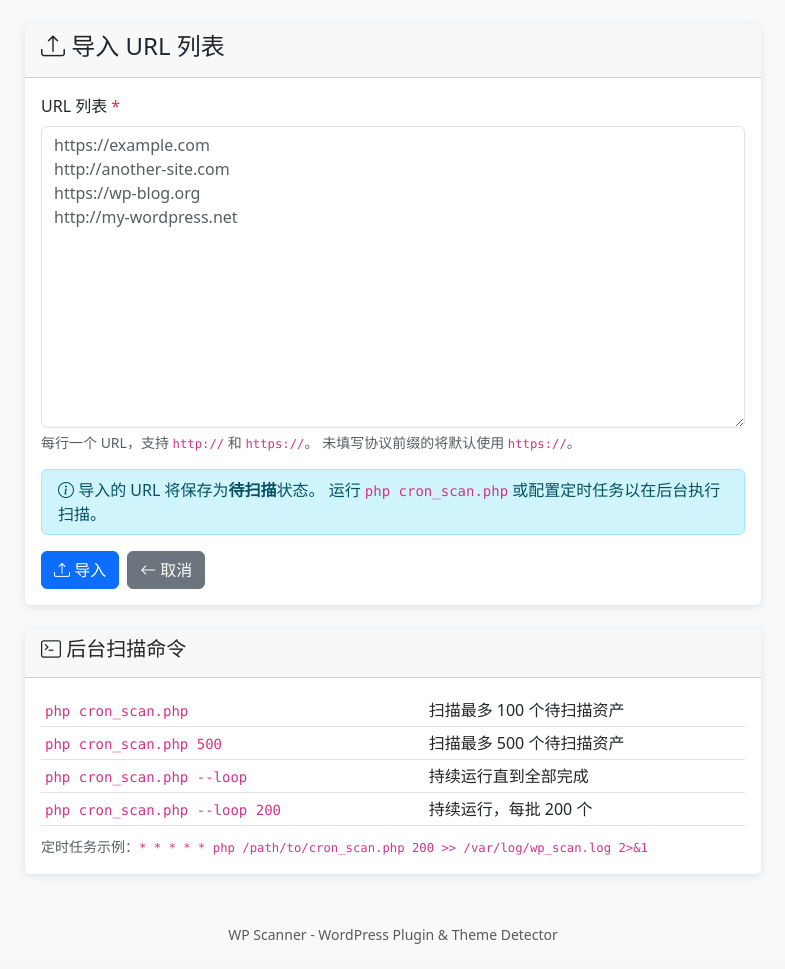
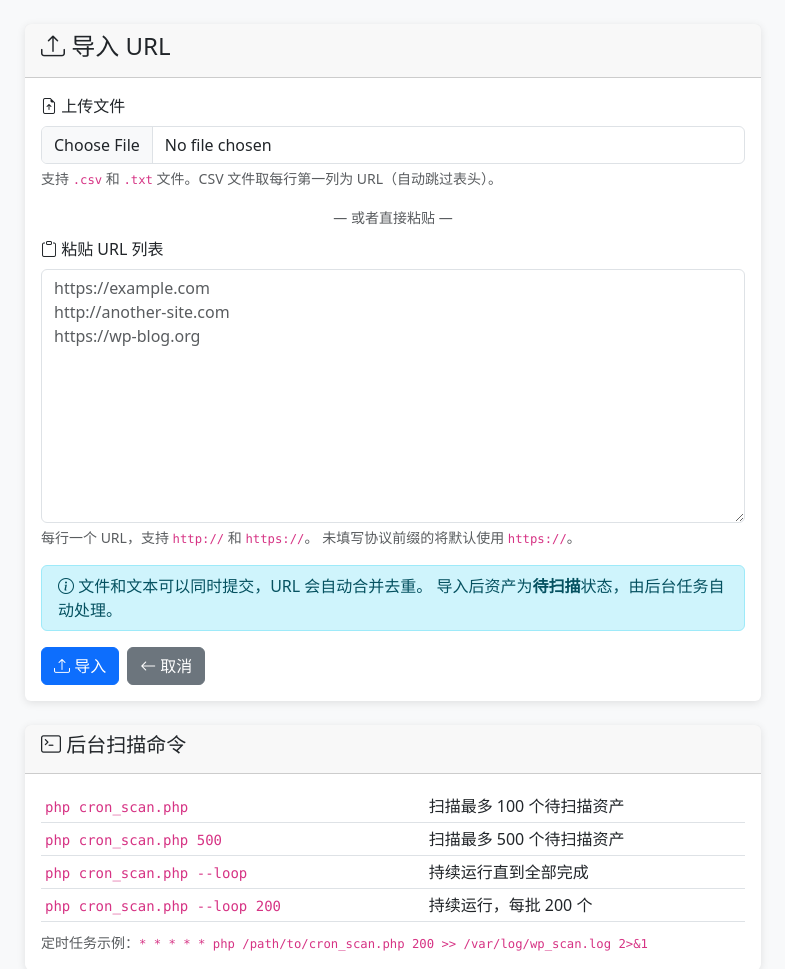
Before and after one commit to longlivepakistan999/testzip, a PHP site: page /import.php in a window 1280 px wide. Shown: the part 56-1025 px from the top of the page, without its empty margins (247-1032 px from the left). Before the commit the page ends 1000 px from the top, so only its background shows below. Run offline with PHP 8.4, Linux system fonts and the light colour scheme.

Commit message:
Add CSV/TXT file upload import alongside text paste
- Support .csv file upload (reads first column as URL, skips header)
- Support .txt file upload (one URL per line)
- File and text paste can be used together, auto-merged and deduplicated
- Add enctype=multipart/form-data to form
- Chinese UI labels for both input methods

https://claude.ai/code/session_015AGk9fbysfDB9FhtCXnSti

```diff
--- a/wp_scanner/import.php
+++ b/wp_scanner/import.php
@@ -1,25 +1,55 @@
 <?php
 /**
- * Import URL list — batch add WordPress assets.
- * Only inserts into DB. Scanning is handled by cron_scan.php.
+ * 导入 URL — 支持文本粘贴和 CSV/TXT 文件上传。
+ * 只插入数据库，扫描由 cron_scan.php 处理。
  */
 require_once __DIR__ . '/includes/config.php';
 require_once __DIR__ . '/includes/scanner.php';
 init_db();
 
 if ($_SERVER['REQUEST_METHOD'] === 'POST') {
-    $urls_text = $_POST['urls'] ?? '';
+    $normalized = [];
 
-    $lines = preg_split('/\r?\n/', trim($urls_text));
-    $normalized = [];
-    foreach ($lines as $line) {
-        $url = trim($line);
-        if ($url === '') continue;
-        $normalized[] = normalize_url($url);
+    // 1. 文件上传
+    if (!empty($_FILES['file']['tmp_name']) && $_FILES['file']['error'] === UPLOAD_ERR_OK) {
+        $ext = strtolower(pathinfo($_FILES['file']['name'], PATHINFO_EXTENSION));
+        $content = file_get_contents($_FILES['file']['tmp_name']);
+
+        if ($ext === 'csv') {
+            // CSV: 取每行第一列作为 URL
+            $rows = array_map('str_getcsv', explode("\n", $content));
+            foreach ($rows as $row) {
+                $val = trim($row[0] ?? '');
+                if ($val === '' || strtolower($val) === 'url') continue; // 跳过表头
+                $normalized[] = normalize_url($val);
+            }
+        } else {
+            // TXT: 每行一个 URL
+            $lines = preg_split('/\r?\n/', trim($content));
+            foreach ($lines as $line) {
+                $url = trim($line);
+                if ($url === '') continue;
+                $normalized[] = normalize_url($url);
+            }
+        }
     }
 
+    // 2. 文本框粘贴
+    $urls_text = trim($_POST['urls'] ?? '');
+    if ($urls_text !== '') {
+        $lines = preg_split('/\r?\n/', $urls_text);
+        foreach ($lines as $line) {
+            $url = trim($line);
+            if ($url === '') continue;
+            $normalized[] = normalize_url($url);
+        }
+    }
+
+    // 去重
+    $normalized = array_unique($normalized);
+
     if (empty($normalized)) {
-        flash('未提供有效的 URL。', 'warning');
+        flash('未提供有效的 URL，请粘贴文本或上传文件。', 'warning');
     } else {
         $result = batch_add_assets($normalized);
         $msg = "导入完成：新增 {$result['added']} 个，跳过重复 {$result['skipped']} 个。";
@@ -38,25 +68,40 @@ require __DIR__ . '/includes/header.php';
 <div class="row justify-content-center">
 <div class="col-md-8">
     <div class="card">
-        <div class="card-header"><h4><i class="bi bi-upload"></i> 导入 URL 列表</h4></div>
+        <div class="card-header"><h4><i class="bi bi-upload"></i> 导入 URL</h4></div>
         <div class="card-body">
-            <form method="POST">
+            <form method="POST" enctype="multipart/form-data">
+
+                <!-- 文件上传 -->
                 <div class="mb-3">
-                    <label for="urls" class="form-label">URL 列表 <span class="text-danger">*</span></label>
-                    <textarea class="form-control" id="urls" name="urls" rows="12"
+                    <label for="file" class="form-label"><i class="bi bi-file-earmark-arrow-up"></i> 上传文件</label>
+                    <input type="file" class="form-control" id="file" name="file" accept=".csv,.txt,.text">
+                    <div class="form-text">
+                        支持 <code>.csv</code> 和 <code>.txt</code> 文件。CSV 文件取每行第一列为 URL（自动跳过表头）。
+                    </div>
+                </div>
+
+                <div class="text-center text-muted my-2">
+                    <small>— 或者直接粘贴 —</small>
+                </div>
+
+                <!-- 文本粘贴 -->
+                <div class="mb-3">
+                    <label for="urls" class="form-label"><i class="bi bi-clipboard"></i> 粘贴 URL 列表</label>
+                    <textarea class="form-control" id="urls" name="urls" rows="10"
                               placeholder="https://example.com
 http://another-site.com
-https://wp-blog.org
-http://my-wordpress.net" required></textarea>
+https://wp-blog.org"></textarea>
                     <div class="form-text">
                         每行一个 URL，支持 <code>http://</code> 和 <code>https://</code>。
                         未填写协议前缀的将默认使用 <code>https://</code>。
                     </div>
                 </div>
+
                 <div class="alert alert-info py-2">
                     <i class="bi bi-info-circle"></i>
-                    导入的 URL 将保存为<strong>待扫描</strong>状态。
-                    运行 <code>php cron_scan.php</code> 或配置定时任务以在后台执行扫描。
+                    文件和文本可以同时提交，URL 会自动合并去重。
+                    导入后资产为<strong>待扫描</strong>状态，由后台任务自动处理。
                 </div>
                 <div class="d-flex gap-2">
                     <button type="submit" class="btn btn-primary"><i class="bi bi-upload"></i> 导入</button>
```
